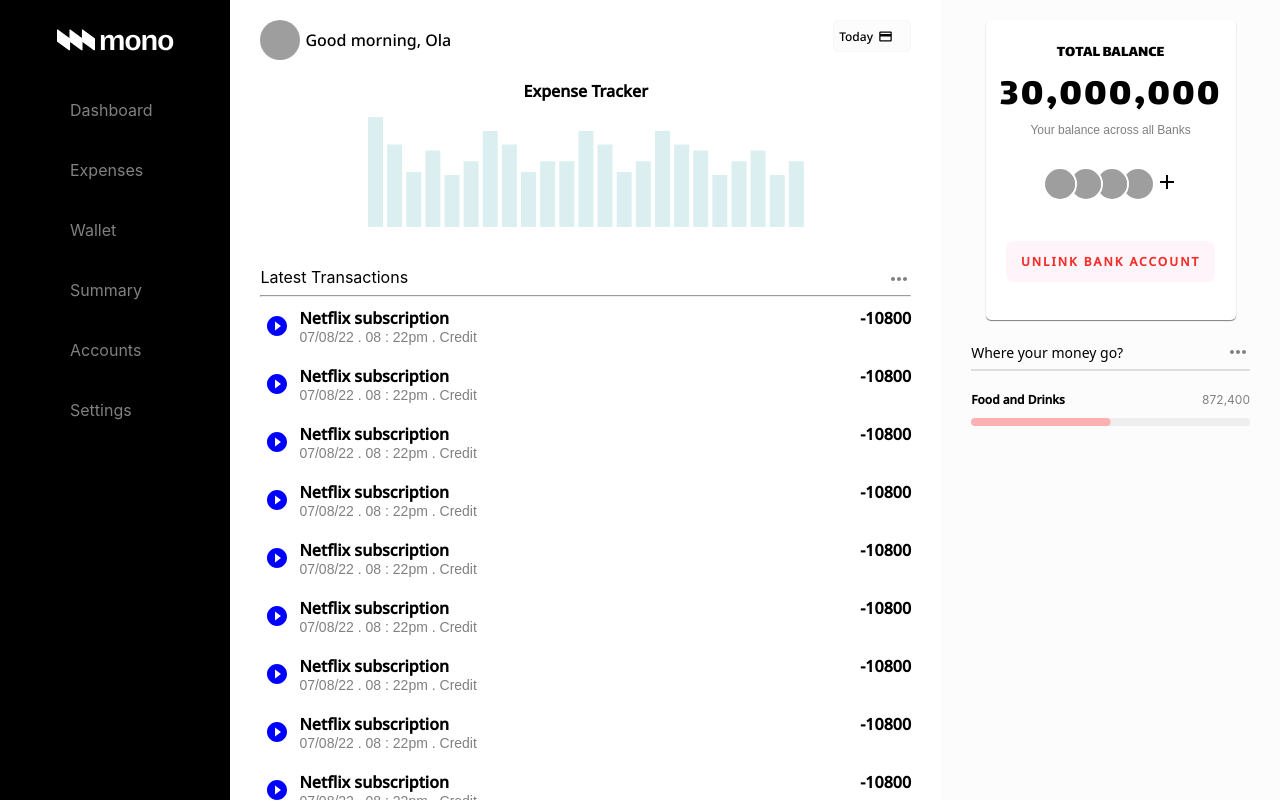
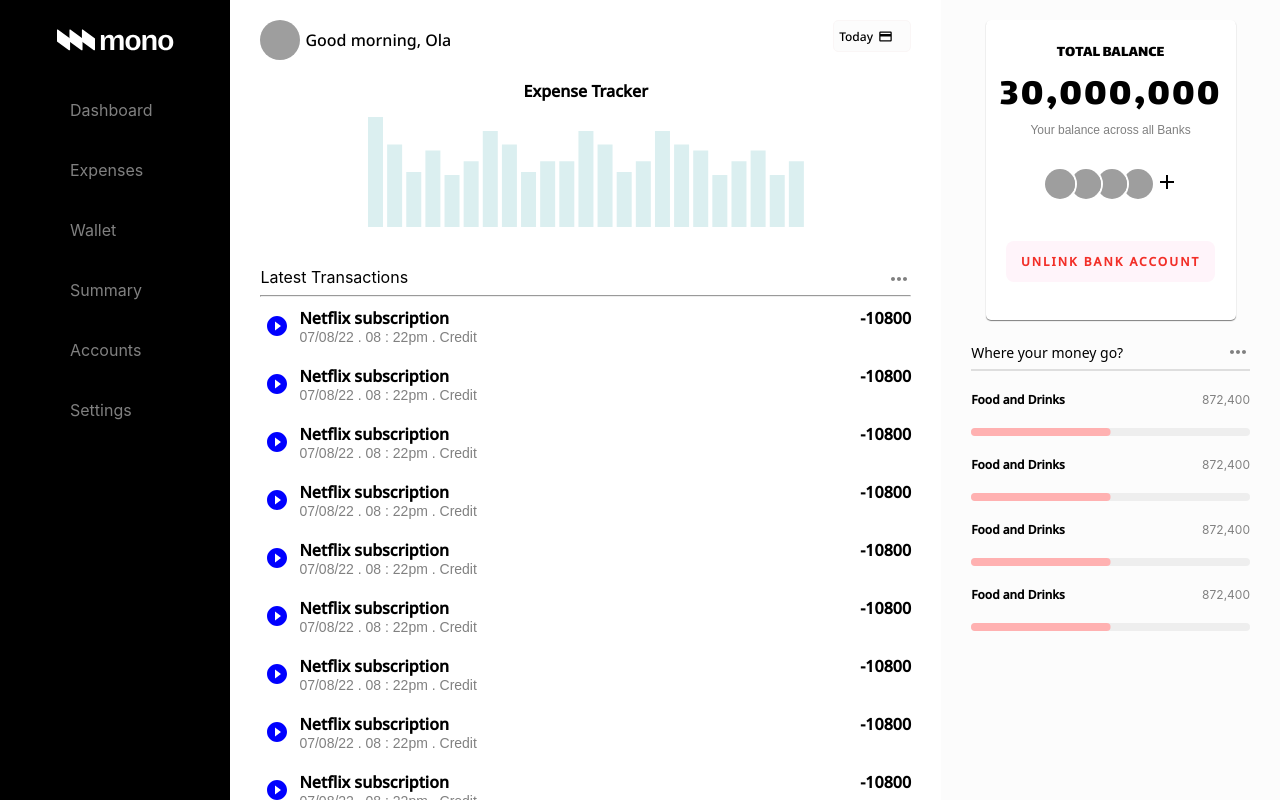
Before and after one commit to NnajiChimuanya/mono_accessment_frontend, a React (Create React App) app: page / in a window 1280 px wide. Built offline with nearby package versions, Linux system fonts and the light colour scheme; grey boxes are pictures that could not be loaded.

Commit message:
Done with the Dashboard UI

```diff
--- a/src/components/Main Balance/MainBalance.js
+++ b/src/components/Main Balance/MainBalance.js
@@ -93,6 +93,36 @@
               <BorderLinearProgress variant="determinate" value={50} />
             </div>
           </div>
+
+          <div className="details-item">
+            <div className="details-item-info">
+              <div className="details-item-info-name"> Food and Drinks</div>
+              <div className="details-item-info-amount"> 872,400</div>
+            </div>
+            <div className="details-item-progressbar">
+              <BorderLinearProgress variant="determinate" value={50} />
+            </div>
+          </div>
+
+          <div className="details-item">
+            <div className="details-item-info">
+              <div className="details-item-info-name"> Food and Drinks</div>
+              <div className="details-item-info-amount"> 872,400</div>
+            </div>
+            <div className="details-item-progressbar">
+              <BorderLinearProgress variant="determinate" value={50} />
+            </div>
+          </div>
+
+          <div className="details-item">
+            <div className="details-item-info">
+              <div className="details-item-info-name"> Food and Drinks</div>
+              <div className="details-item-info-amount"> 872,400</div>
+            </div>
+            <div className="details-item-progressbar">
+              <BorderLinearProgress variant="determinate" value={50} />
+            </div>
+          </div>
         </div>
       </div>
     </div>
--- a/src/components/Main Balance/mainBalance.css
+++ b/src/components/Main Balance/mainBalance.css
@@ -142,7 +142,7 @@
     display: flex;
     align-items: center;
     justify-content: space-between;
-    margin-bottom: 10px;
+    margin-bottom: 20px;
 }
 
 .details-item-info-name  {
```
